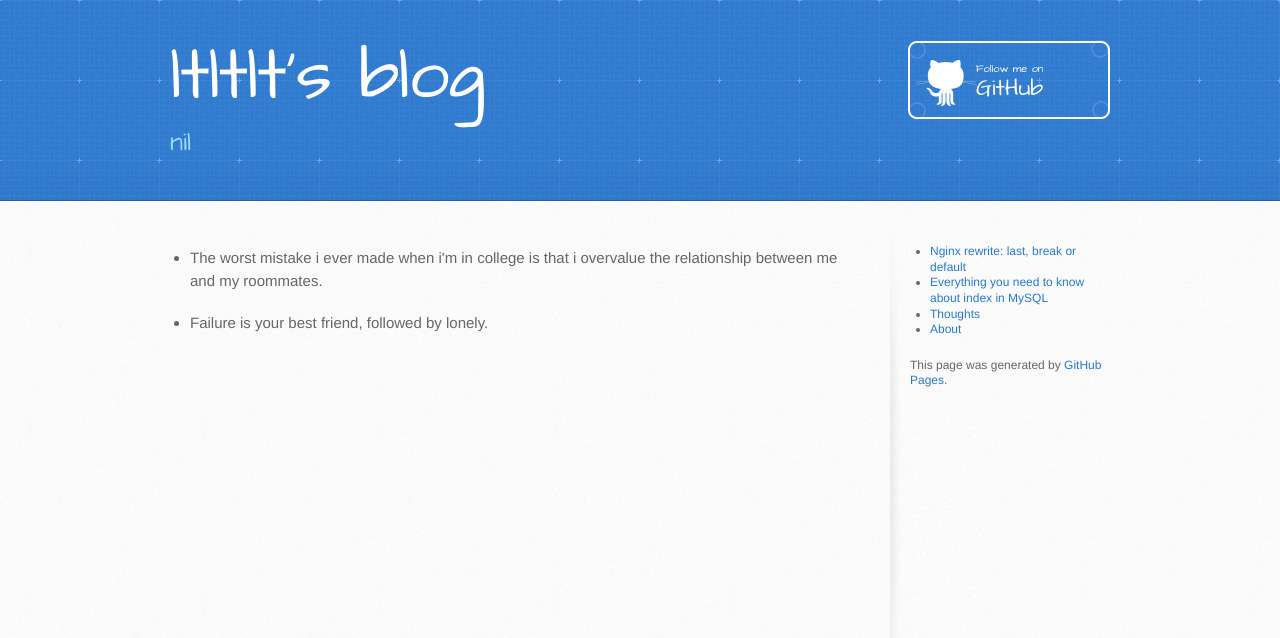
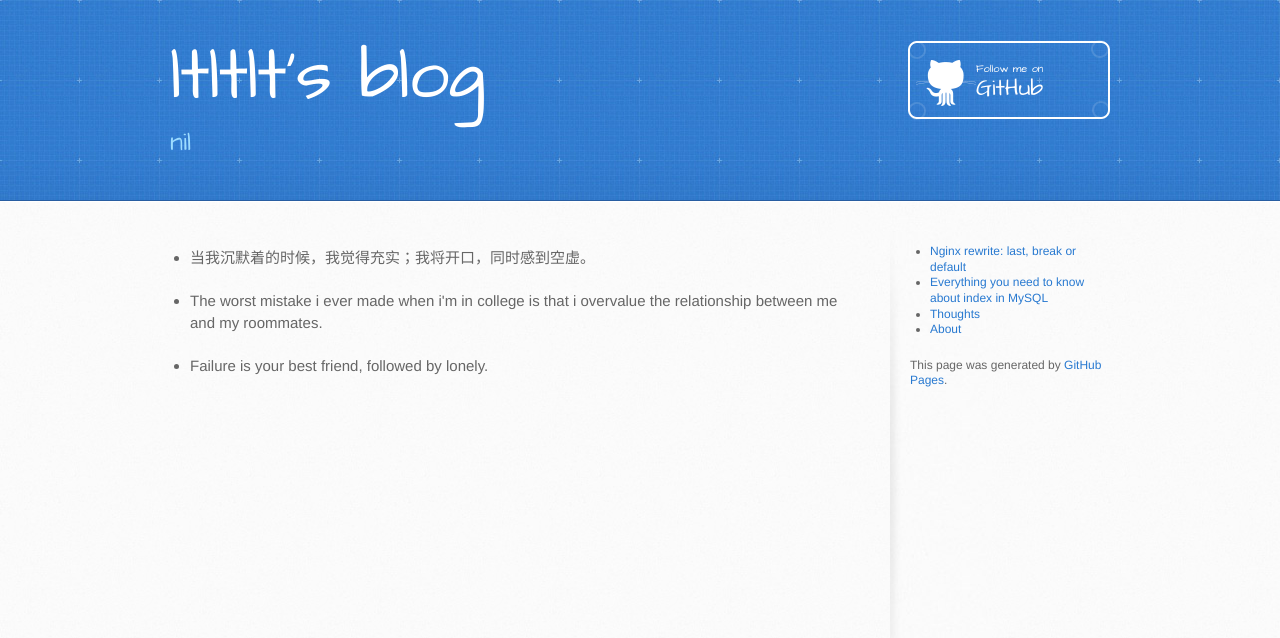
Before and after one commit to ltltlt/ltltlt.github.io, a Jekyll site: the page built from _posts/2018-07-01-thoughts.md, in a window 1280 px wide. Shown: the top 638 px of the page. Built offline with Jekyll 4.4.1, drawn with Linux system fonts in a browser that asks for light colours.

Commit message:
add new thoughts which is from LuXun

```diff
--- a/_data/thoughts.yml
+++ b/_data/thoughts.yml
@@ -1,5 +1,6 @@
+- who: 鲁迅
+  content: 当我沉默着的时候，我觉得充实；我将开口，同时感到空虚。
 - who: me
   content: The worst mistake i ever made when i'm in college is that i overvalue the relationship between me and my roommates.
-
 - who: me
   content: Failure is your best friend, followed by lonely.
```
